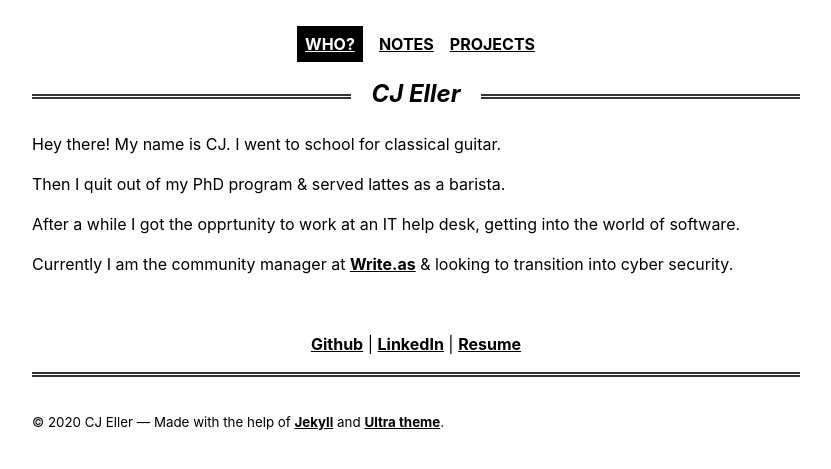
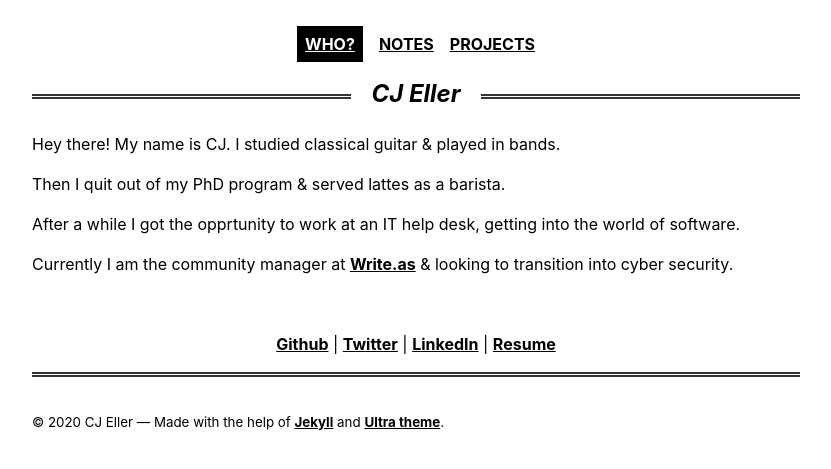
Before and after one commit to cjeller1592/cjeller-site, a Jekyll site: the page built from index.html, in a window 1280 px wide. Shown: the top 469 px of the page, without its empty margins (224-1055 px from the left). Built offline with Jekyll 4.4.1, drawn with Linux system fonts in a browser that asks for light colours; the list of posts is cut into pages by our own code.

Commit message:
added twitter link and tool post

```diff
--- a/index.html
+++ b/index.html
@@ -5,7 +5,7 @@ title: Home
 
   <article class="post index" role="article">
 <p>
-  Hey there! My name is CJ. I went to school for classical guitar.
+  Hey there! My name is CJ. I studied classical guitar & played in bands.
 </p>
 <p>
   Then I quit out of my PhD program & served lattes as a barista.
@@ -19,7 +19,7 @@ title: Home
 <br>
 <p>
 <center>
-  <a taraget="_blank" href="https://github.com/cjeller1592">Github</a> | <a target="_blank" href="https://www.linkedin.com/in/charles-cj-eller-28923813a/">LinkedIn</a> | <a target="_blank" href="https://www.linkedin.com/in/charles-cj-eller-28923813a/">Resume</a>
+  <a target="_blank" href="https://github.com/cjeller1592">Github</a> | <a target="_blank" href="https://twitter.com/@cjeller3">Twitter</a> | <a target="_blank" href="https://www.linkedin.com/in/charles-cj-eller-28923813a/">LinkedIn</a> | <a target="_blank" href="https://cdn.glitch.com/faf5f749-1a8b-4094-8a76-3b59de2dae7d%2FCJ%20Eller%20Resume.pdf">Resume</a>
 </center>
 </p>
   </article>
```
Also changed, not shown: _posts/2020-10-27-a-domain-of-ones-own.md (deleted, +0 -5 lines), 1 other file.
